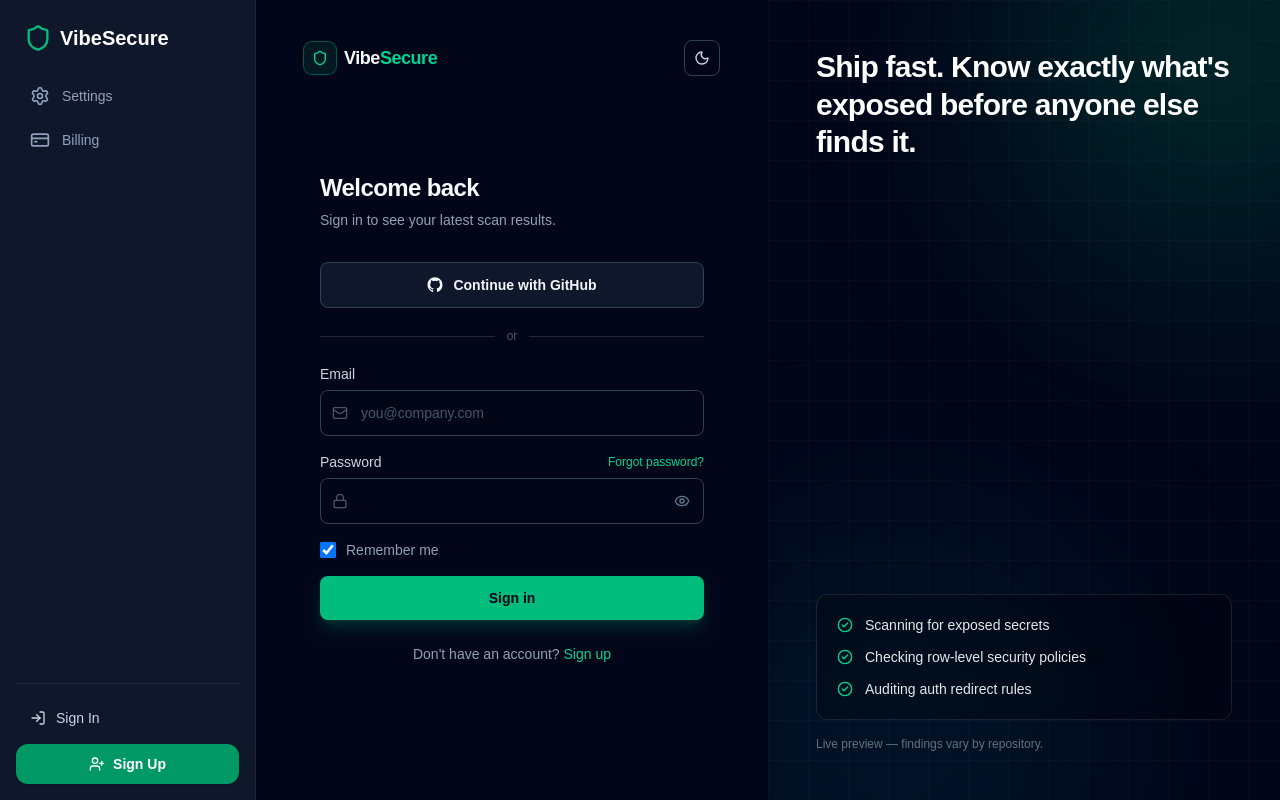
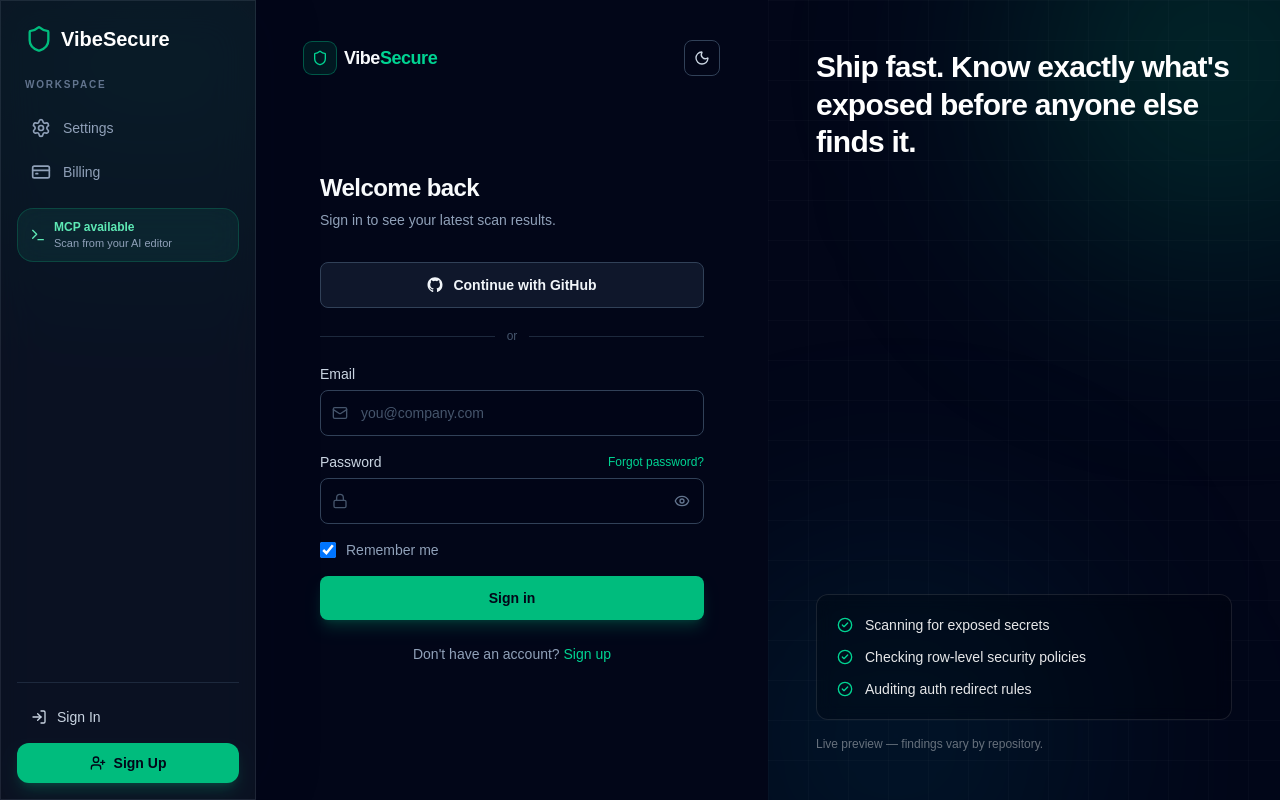
Before and after one commit to maheentouqeer/VibeSecure, a Next.js app in the folder frontend/: page /login in a window 1280 px wide. Built offline with nearby package versions, Linux system fonts and the light colour scheme; no server answers.

Commit message:
feat(ui): refresh dashboard with glassmorphism

```diff
--- a/frontend/app/globals.css
+++ b/frontend/app/globals.css
@@ -3,17 +3,131 @@
 @custom-variant dark (&:where(.dark, .dark *));
 
 :root {
-  --background: #ffffff;
-  --foreground: #090d16;
+  --background: #eef3f8;
+  --foreground: #0b1220;
+  --glass-surface: rgba(255, 255, 255, 0.68);
+  --glass-surface-strong: rgba(255, 255, 255, 0.78);
+  --glass-border: rgba(15, 23, 42, 0.09);
+  --glass-shadow: 0 18px 60px rgba(15, 23, 42, 0.10);
+  --glass-input: rgba(255, 255, 255, 0.72);
 }
 
 .dark {
-  --background: #030712;
-  --foreground: #f9fafb;
+  --background: #050912;
+  --foreground: #f8fafc;
+  --glass-surface: rgba(15, 23, 42, 0.52);
+  --glass-surface-strong: rgba(15, 23, 42, 0.70);
+  --glass-border: rgba(148, 163, 184, 0.14);
+  --glass-shadow: 0 22px 70px rgba(0, 0, 0, 0.34);
+  --glass-input: rgba(2, 6, 23, 0.58);
 }
 
+* { box-sizing: border-box; }
+
+html { min-height: 100%; background: var(--background); scroll-behavior: smooth; }
+
 body {
-  background-color: var(--background);
+  min-height: 100%;
+  margin: 0;
+  background:
+    radial-gradient(850px 520px at 12% 8%, rgba(16,185,129,0.14), transparent 60%),
+    radial-gradient(760px 500px at 92% 4%, rgba(34,211,238,0.12), transparent 58%),
+    radial-gradient(700px 520px at 54% 92%, rgba(59,130,246,0.07), transparent 62%),
+    var(--background);
   color: var(--foreground);
   font-family: Arial, Helvetica, sans-serif;
+  transition: background-color 220ms ease, color 220ms ease;
 }
+
+.app-shell { min-height: 100vh; position: relative; isolation: isolate; }
+
+.app-shell::before {
+  content: "";
+  position: fixed;
+  inset: 0;
+  pointer-events: none;
+  z-index: -1;
+  background:
+    linear-gradient(180deg, rgba(255,255,255,0.02), transparent 22%),
+    radial-gradient(circle at 20% 20%, rgba(16,185,129,0.04), transparent 26%),
+    radial-gradient(circle at 80% 30%, rgba(34,211,238,0.04), transparent 24%);
+}
+
+.glass-panel,
+.glass-header,
+.glass-sidebar,
+.glass-button,
+.glass-input,
+.glass-code {
+  border: 1px solid var(--glass-border);
+  background: var(--glass-surface);
+  backdrop-filter: blur(22px) saturate(150%);
+  -webkit-backdrop-filter: blur(22px) saturate(150%);
+  box-shadow: var(--glass-shadow);
+}
+
+.glass-panel { border-radius: 1.35rem; }
+
+.glass-panel:hover {
+  border-color: color-mix(in srgb, var(--glass-border) 55%, rgba(16,185,129,0.35));
+}
+
+.glass-header {
+  background: color-mix(in srgb, var(--glass-surface-strong) 84%, transparent);
+  box-shadow: 0 10px 40px rgba(2,6,23,0.08);
+}
+
+.glass-sidebar {
+  background: color-mix(in srgb, var(--glass-surface-strong) 88%, transparent);
+  box-shadow: 18px 0 55px rgba(2,6,23,0.08);
+}
+
+.glass-button {
+  box-shadow: 0 10px 30px rgba(2,6,23,0.08);
+  transition: transform 180ms ease, border-color 180ms ease, background-color 180ms ease, box-shadow 180ms ease;
+}
+
+.glass-button:hover:not(:disabled) {
+  transform: translateY(-1px);
+  border-color: rgba(16,185,129,0.35);
+  box-shadow: 0 14px 34px rgba(2,6,23,0.13);
+}
+
+.glass-button:active:not(:disabled) { transform: translateY(0); }
+
+.glass-input {
+  background: var(--glass-input);
+  box-shadow: inset 0 1px 0 rgba(255,255,255,0.06);
+}
+
+.glass-input:focus {
+  border-color: rgba(16,185,129,0.55);
+  box-shadow: 0 0 0 4px rgba(16,185,129,0.11);
+}
+
+.glass-code {
+  background: color-mix(in srgb, var(--background) 74%, transparent);
+  box-shadow: inset 0 1px 0 rgba(255,255,255,0.03);
+}
+
+.glass-badge {
+  border: 1px solid rgba(16,185,129,0.24);
+  background: rgba(16,185,129,0.09);
+  backdrop-filter: blur(14px);
+  -webkit-backdrop-filter: blur(14px);
+}
+
+::selection { background: rgba(16,185,129,0.24); }
+
+::-webkit-scrollbar { width: 10px; }
+::-webkit-scrollbar-track { background: transparent; }
+::-webkit-scrollbar-thumb { background: rgba(100,116,139,0.30); border-radius: 999px; }
+
+@media (prefers-reduced-motion: reduce) {
+  html { scroll-behavior: auto; }
+  *, *::before, *::after {
+    animation-duration: 0.001ms !important;
+    animation-iteration-count: 1 !important;
+    transition-duration: 0.001ms !important;
+  }
+}
--- a/frontend/app/layout.tsx
+++ b/frontend/app/layout.tsx
@@ -14,7 +14,7 @@
 }) {
   return (
     <html lang="en" className="dark">
-      <body className="min-h-screen bg-slate-50 dark:bg-slate-950 text-slate-900 dark:text-slate-100 antialiased flex">
+      <body className="min-h-screen text-slate-900 dark:text-slate-100 antialiased flex">
         {/* Left Sidepanel Navigation */}
         <Navbar />
 
--- a/frontend/app/page.tsx
+++ b/frontend/app/page.tsx
@@ -92,7 +92,7 @@
 // ---------------------------------------------------------------------------
 // Constants / mock data helpers
 // ---------------------------------------------------------------------------
-const DEMO_REPO_URL = "https://github.com/vibecode-demo/leaky-todo-app";
+const DEMO_REPO_URL = "https://github.com/maheentouqeer/test-vibesecure";
 
 const SCAN_STEPS = [
   { id: "clone", label: "Cloning repository..." },
@@ -134,17 +134,17 @@
 // ---------------------------------------------------------------------------
 function getTheme(isDark: boolean) {
   return {
-    pageBg: isDark ? "bg-slate-950" : "bg-white",
+    pageBg: "bg-transparent",
     pageText: isDark ? "text-slate-50" : "text-slate-900",
-    headerBorder: isDark ? "border-slate-800" : "border-slate-200",
-    headerBg: isDark ? "bg-slate-950/80" : "bg-white/80",
+    headerBorder: "",
+    headerBg: "glass-header",
     navLink: isDark ? "text-slate-400 hover:text-slate-100" : "text-slate-500 hover:text-slate-900",
     navLinkActive: isDark ? "text-slate-100" : "text-slate-900",
     ghostBtn: isDark
       ? "border-slate-700 text-slate-300 hover:border-emerald-500/50 hover:text-emerald-400"
       : "border-slate-300 text-slate-700 hover:border-emerald-500/50 hover:text-emerald-600",
-    cardBg: isDark ? "border-slate-800 bg-slate-900/60" : "border-slate-200 bg-white",
-    cardShadow: isDark ? "shadow-black/40" : "shadow-slate-200/50",
+    cardBg: "glass-panel",
+    cardShadow: "shadow-none",
     subText: isDark ? "text-slate-400" : "text-slate-500",
     mutedText: isDark ? "text-slate-500" : "text-slate-400",
     label: isDark ? "text-slate-300" : "text-slate-700",
@@ -152,12 +152,12 @@
       ? "bg-slate-950/70 border-slate-700 text-slate-100 placeholder-slate-600"
       : "bg-white border-slate-300 text-slate-900 placeholder-slate-400",
     heading: isDark ? "text-slate-50" : "text-slate-900",
-    codeBg: isDark ? "border-slate-800 bg-slate-950" : "border-slate-200 bg-slate-50",
+    codeBg: "glass-code",
     codeText: isDark ? "text-slate-300" : "text-slate-700",
-    rowBorder: isDark ? "border-slate-800" : "border-slate-100",
-    rowHover: isDark ? "hover:bg-slate-800/60" : "hover:bg-slate-50",
-    tableBg: isDark ? "bg-slate-900/40" : "bg-white",
-    tableHeadBg: isDark ? "bg-slate-900/60" : "bg-slate-50",
+    rowBorder: isDark ? "border-white/10" : "border-slate-900/10",
+    rowHover: "hover:bg-white/5",
+    tableBg: "bg-transparent",
+    tableHeadBg: "bg-white/5",
   };
 }
 
@@ -303,7 +303,7 @@
             <Shield className={`h-4 w-4 ${isDark ? "text-emerald-400" : "text-emerald-500"}`} />
           </div>
           <span className={`text-lg font-semibold tracking-tight ${t.heading}`}>
-            Secure<span className={isDark ? "text-emerald-400" : "text-emerald-500"}>-VibeCode</span>
+            Vibe<span className={isDark ? "text-emerald-400" : "text-emerald-500"}>Secure</span>
           </span>
         </button>
 
@@ -387,7 +387,7 @@
         </span>
       </h1>
       <p className={`mx-auto mt-4 max-w-lg text-base ${t.subText}`}>
-        Paste a repository URL and Secure-VibeCode will scan it for exposed
+        Paste a repository URL and VibeSecure will scan it for exposed
         secrets, missing access controls, and common logic flaws.
       </p>
 
--- a/frontend/components/navbar.tsx
+++ b/frontend/components/navbar.tsx
@@ -2,22 +2,22 @@
 
 import Link from 'next/link';
 import { usePathname } from 'next/navigation';
-import { Shield, Settings, CreditCard, LogIn, UserPlus } from 'lucide-react';
+import { Shield, Settings, CreditCard, LogIn, UserPlus, Terminal } from 'lucide-react';
 
 export default function Navbar() {
   const pathname = usePathname();
 
   return (
-    <aside className="w-64 h-screen sticky top-0 border-r border-slate-200 dark:border-slate-800 bg-white dark:bg-slate-900 flex flex-col justify-between p-4 transition-colors shrink-0">
+    <aside className="glass-sidebar w-16 lg:w-64 h-screen sticky top-0 flex flex-col justify-between p-2.5 lg:p-4 transition-all shrink-0">
       <div className="space-y-6">
         {/* Brand / Logo */}
-        <Link href="/" className="flex items-center gap-2 font-bold text-xl text-slate-900 dark:text-white px-2 pt-2">
+        <Link href="/" className="flex items-center justify-center lg:justify-start gap-2 font-bold text-xl text-slate-900 dark:text-white px-2 pt-2">
           <Shield className="h-7 w-7 text-emerald-500" />
-          <span>VibeSecure</span>
+          <span className="hidden lg:inline">VibeSecure</span>
         </Link>
 
         {/* Primary App Navigation */}
-        <nav className="space-y-1">
+        <div className="space-y-4"><div className="px-2 text-[10px] font-semibold uppercase tracking-[0.18em] text-slate-400 dark:text-slate-500 hidden lg:block">Workspace</div><nav className="space-y-1">
           <Link
             href="/settings"
             className={`w-full px-3.5 py-2.5 rounded-xl text-sm font-medium transition-colors flex items-center gap-3 ${
@@ -41,25 +41,25 @@
             <CreditCard className="h-5 w-5" />
             <span>Billing</span>
           </Link>
-        </nav>
+        </nav><div className="glass-badge hidden lg:flex items-center gap-2 rounded-2xl px-3 py-2.5 text-xs text-emerald-700 dark:text-emerald-300"><Terminal className="h-4 w-4 shrink-0" /><span><strong className="block font-semibold">MCP available</strong><span className="text-[11px] text-slate-500 dark:text-slate-400">Scan from your AI editor</span></span></div></div>
       </div>
 
       {/* Auth Actions (Bottom Panel) */}
       <div className="space-y-2 pt-4 border-t border-slate-200 dark:border-slate-800">
         <Link
           href="/login"
-          className="w-full px-3.5 py-2 text-sm font-medium text-slate-700 dark:text-slate-300 hover:bg-slate-100 dark:hover:bg-slate-800 rounded-xl transition-colors flex items-center gap-2.5"
+          className="w-full px-2.5 lg:px-3.5 py-2 text-sm font-medium text-slate-700 dark:text-slate-300 hover:bg-white/10 rounded-xl transition-colors flex items-center justify-center lg:justify-start gap-2.5"
         >
           <LogIn className="h-4 w-4" />
-          <span>Sign In</span>
+          <span className="hidden lg:inline">Sign In</span>
         </Link>
 
         <Link
           href="/signup"
-          className="w-full px-3.5 py-2.5 text-sm font-semibold bg-emerald-600 hover:bg-emerald-700 text-white rounded-xl transition-colors flex items-center justify-center gap-2 shadow-sm"
+          className="w-full px-2.5 lg:px-3.5 py-2.5 text-sm font-semibold bg-emerald-500 hover:bg-emerald-400 text-slate-950 rounded-xl transition-colors flex items-center justify-center gap-2 shadow-lg shadow-emerald-500/20"
         >
           <UserPlus className="h-4 w-4" />
-          <span>Sign Up</span>
+          <span className="hidden lg:inline">Sign Up</span>
         </Link>
       </div>
     </aside>
```
